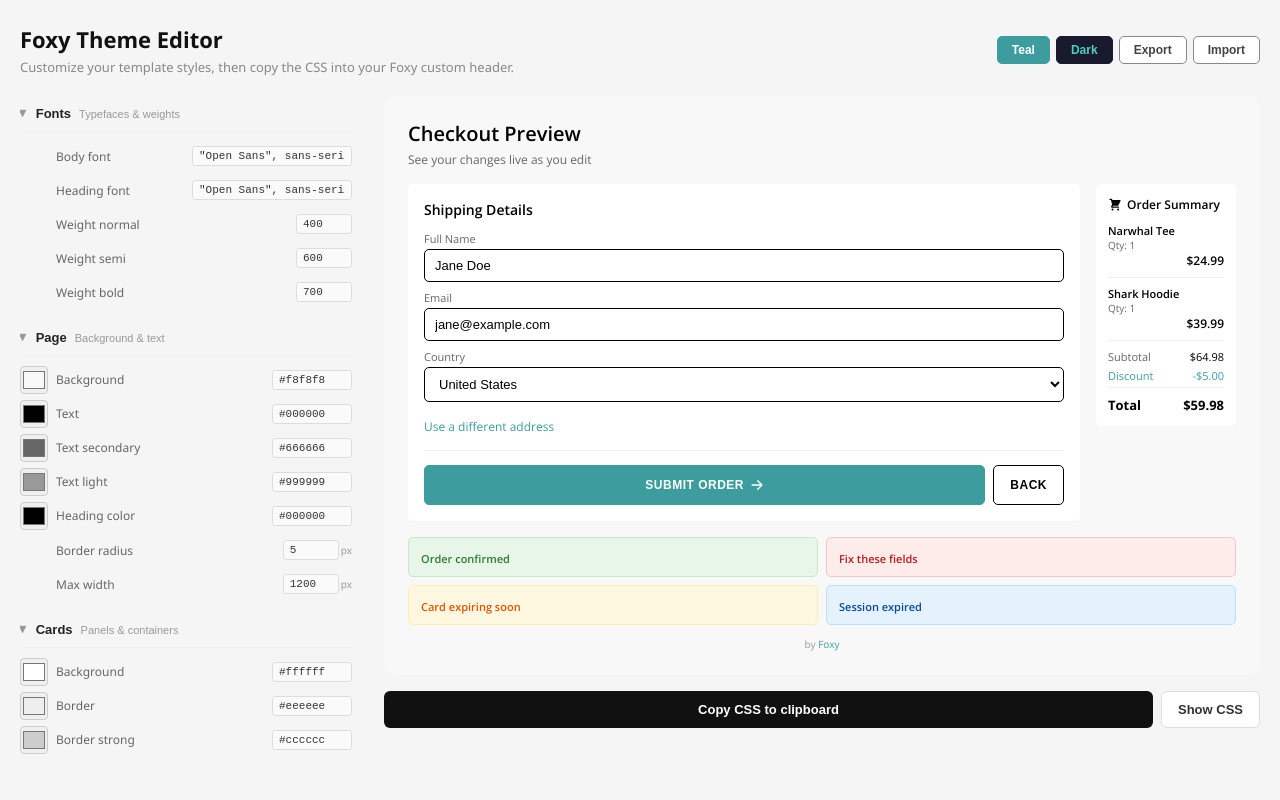
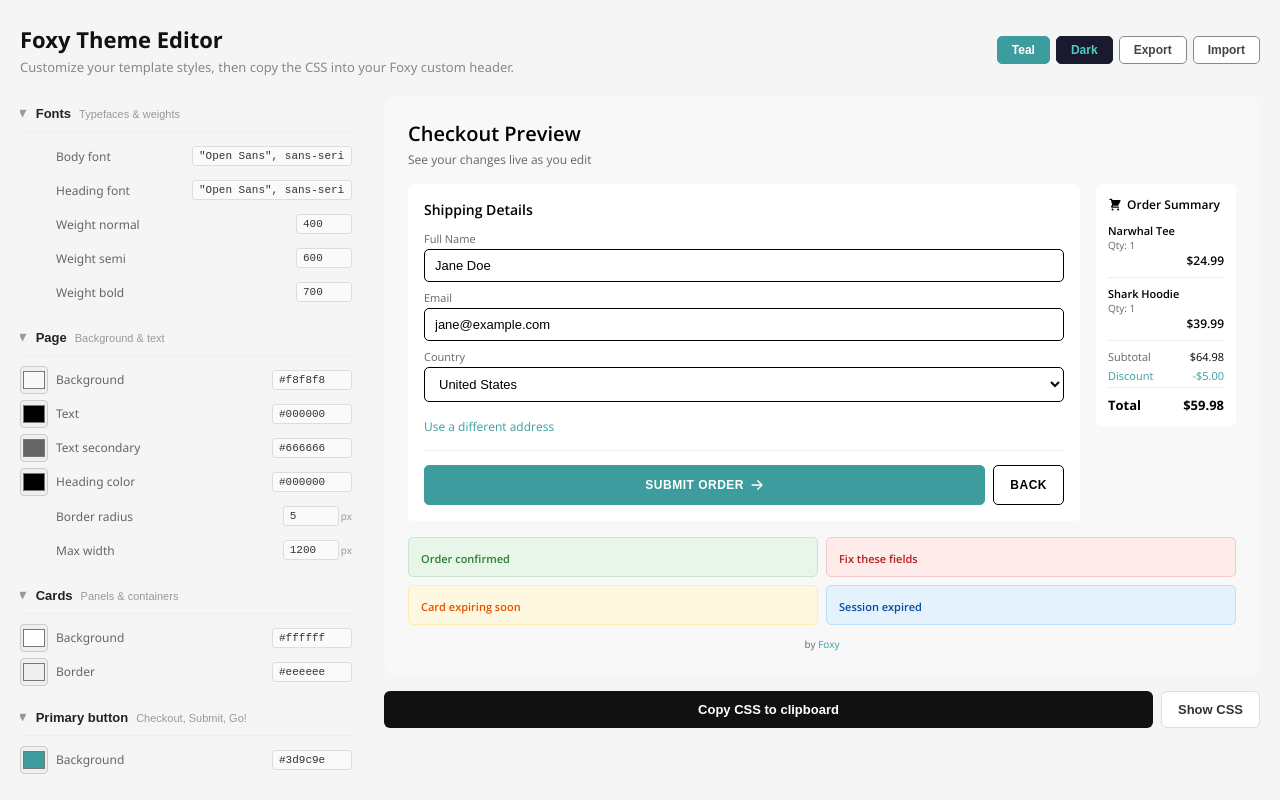
Before and after one commit to jesusmpds/foxy-theme-builder, a Next.js app: page / in a window 1280 px wide. Built offline with nearby package versions, Linux system fonts and the light colour scheme.

Commit message:
Remove unused color tokens for light text and strong card border

```diff
--- a/foxy-theme-editor_1.jsx
+++ b/foxy-theme-editor_1.jsx
@@ -24,14 +24,12 @@ const DEFAULT_TOKENS = {
   pageBackground: "#f8f8f8",
   pageText: "#000000",
   pageTextSecondary: "#666666",
-  pageTextLight: "#999999",
   pageHeadingColor: "#000000",
   radius: "5",
   maxWidth: "1200",
 
   cardBackground: "#ffffff",
   cardBorder: "#eeeeee",
-  cardBorderStrong: "#cccccc",
 
   buttonPrimaryBackground: "#3d9c9e",
   buttonPrimaryLabel: "#ffffff",
@@ -79,11 +77,9 @@ const DARK_PRESET = {
   pageBackground: "#0e0e1a",
   pageText: "#d8d8e3",
   pageTextSecondary: "#8585a0",
-  pageTextLight: "#5c5c78",
   pageHeadingColor: "#ededf2",
   cardBackground: "#1a1a2e",
   cardBorder: "#2a2a42",
-  cardBorderStrong: "#3a3a55",
   buttonPrimaryBackground: "#4ecdc4",
   buttonPrimaryLabel: "#0e0e1a",
   buttonPrimaryBorder: "#4ecdc4",
@@ -148,7 +144,6 @@ function generateCSS(t) {
   --foxy-page-background:                  ${t.pageBackground};
   --foxy-page-text:                        ${t.pageText};
   --foxy-page-text-secondary:              ${t.pageTextSecondary};
-  --foxy-page-text-light:                  ${t.pageTextLight};
   --foxy-page-heading-color:               ${t.pageHeadingColor};
   --foxy-radius:                           ${t.radius}px;
   --foxy-max-width:                        ${t.maxWidth}px;
@@ -162,7 +157,6 @@ function generateCSS(t) {
 
   --foxy-card-background:                  ${t.cardBackground};
   --foxy-card-border:                      ${t.cardBorder};
-  --foxy-card-border-strong:               ${t.cardBorderStrong};
 
 
   /* =========================================== */
@@ -544,7 +538,7 @@ function Preview({ t }) {
         ))}
       </div>
 
-      <div className={styles.previewFooter} style={{ color: t.pageTextLight }}>
+      <div className={styles.previewFooter} style={{ color: t.pageTextSecondary }}>
         by{" "}
         <a
           href="https://foxy.io"
@@ -745,12 +739,6 @@ export default function FoxyThemeEditor() {
               onChange={update}
             />
             <ColorField
-              label="Text light"
-              value={tokens.pageTextLight}
-              tokenKey="pageTextLight"
-              onChange={update}
-            />
-            <ColorField
               label="Heading color"
               value={tokens.pageHeadingColor}
               tokenKey="pageHeadingColor"
@@ -781,12 +769,6 @@ export default function FoxyThemeEditor() {
               label="Border"
               value={tokens.cardBorder}
               tokenKey="cardBorder"
-              onChange={update}
-            />
-            <ColorField
-              label="Border strong"
-              value={tokens.cardBorderStrong}
-              tokenKey="cardBorderStrong"
               onChange={update}
             />
           </Section>
```
